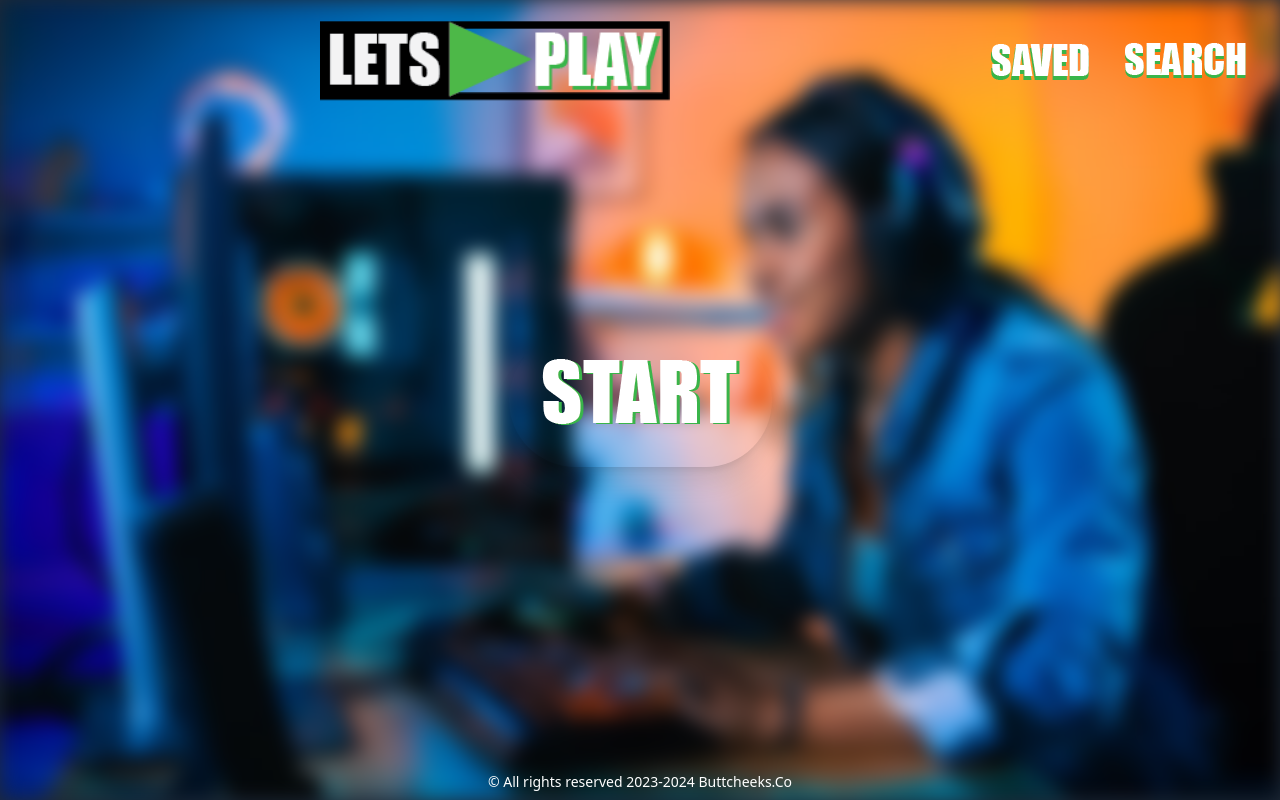
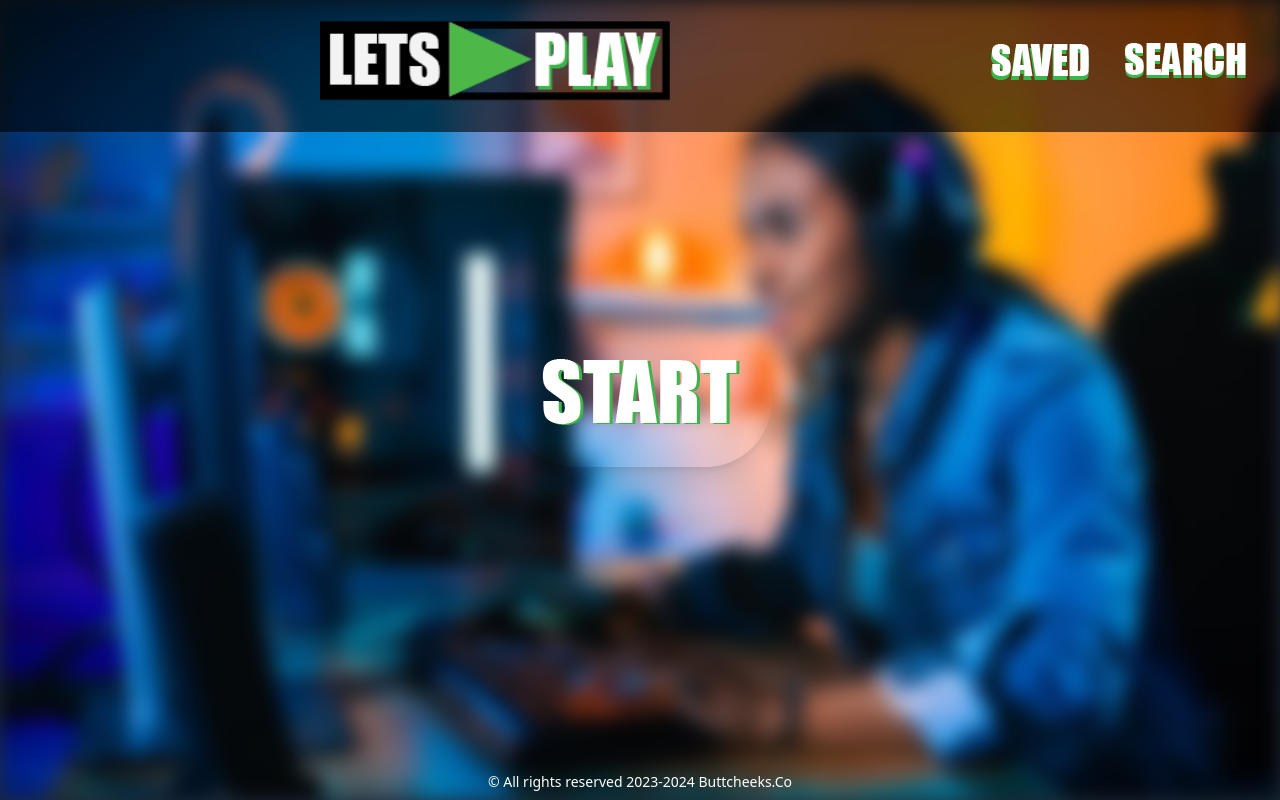
Before and after one commit to mgonzalezjr7/Lets-Play, a plain HTML site: page index.html in a window 1280 px wide. Drawn offline with nearby package versions, Linux system fonts and the light colour scheme; no server answers.

Commit message:
Refined comments and cleaned up homepage

```diff
--- a/assets/css/style.css
+++ b/assets/css/style.css
@@ -20,7 +20,7 @@
     }
   }
 
-  /* Apply the animation to buttons on hover */
+/* Apply the animation to buttons on hover */
 button:hover {
     animation: wiggle 0.3s ease-in-out;
   }
@@ -38,6 +38,7 @@ button {
     transition: all 0.2s ease-in-out;
   }
 
+/* Apply background and effect to webpage */
 .background {
     position: fixed;
     top: 0;
--- a/index.html
+++ b/index.html
@@ -26,7 +26,7 @@
 
 <!-- TEXT BODY -->
 <body class="bg-gray-800">
-    <nav class="flex flex-row justify-between items-center py-5 px-4">
+    <nav class="flex flex-row justify-between items-center py-5 px-4 bg-black bg-opacity-60">
         <!-- LOGO -->
         <img src="./assets/images/Lets Play Final.png" alt="Lets Play Logo" class="mx-auto" style="width: 350px;">
         <div class="flex justify-end">
@@ -52,11 +52,12 @@
     <img src="./assets/images/gaming(960x540).jpg" alt="Girl in gaming chair gaming">
     </div>
 
+    <!-- COPY RIGHTS -->
     <footer class="fixed bottom-0 w-full text-center">
         <p class="inline-block text-white px-4 py-2 text-sm">
             © All rights reserved 2023-2024 Buttcheeks.Co
         </p>
-      </footer>
+    </footer>
 
 
 
```
